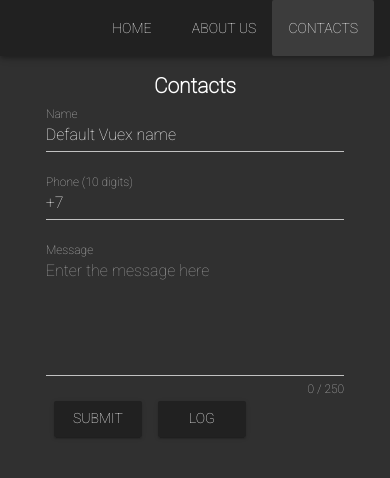
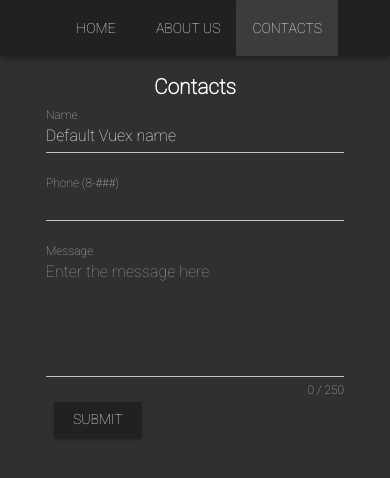
Before and after one commit to barikedoo/vue-test-task, a Vue app: page /contact in a window 390 px wide. Shown: the top 478 px of the page. Built offline with nearby package versions, Linux system fonts and the light colour scheme.

Commit message:
mask for contact form -> phone updarted

```diff
--- a/src/components/ContactUsForm.vue
+++ b/src/components/ContactUsForm.vue
@@ -14,11 +14,10 @@
           <v-text-field
           v-model="formData.phone"
           :rules="phoneRules"
-          label="Phone (10 digits)"
+          label="Phone (8-###)"
           placeholder=" "
           required
-          mask=" (###)-###-##-##"
-          prefix="+7"
+          mask="#-(###)-###-##-##"
           validate-on-blur
           ></v-text-field>
 
@@ -40,8 +39,6 @@
           >
           submit
           </v-btn>
-
-          <v-btn @click="log">log</v-btn>
 
         </v-form>
 
@@ -73,7 +70,7 @@ export default {
       ],
       phoneRules: [
         v => !!v || 'Phone is required',
-        v => (v && v.length == 10) || 'Phone number must be 10 digits'
+        v => (v && v.length == 11) || 'Phone number must be 11 digits'
       ],
       messageRules: [
         v => !!v || 'Message is required',
@@ -92,6 +89,8 @@ export default {
           console.log('all good');
 
           this.$store.dispatch('setFormData', this.formData)
+
+          // Имитируем запрос к серверу через промис и таймаут
 
           let request = new Promise((resolve, reject) => {
 
@@ -133,10 +132,6 @@ export default {
         }
       },
 
-      log() {
-      console.log({name: this.name, phone: '+7' + this.phone, msg: this.message })
-      },
-
       updateFormName() {
         this.formData.name = this.$store.getters.formData.name;
       },
--- a/src/components/Header.vue
+++ b/src/components/Header.vue
@@ -1,12 +1,13 @@
 <template>
     <div class="header">
-        <v-toolbar >
+        <v-toolbar>
             <v-spacer></v-spacer>
             <v-toolbar-items>
                 <v-btn :to="{name:'home'}" exact flat>home</v-btn>
                 <v-btn :to="{name:'about'}" flat>about us</v-btn>
                 <v-btn :to="{name:'contact'}" flat>contacts</v-btn>
             </v-toolbar-items>
+            <v-spacer class="hidden-sm-and-up"></v-spacer>
         </v-toolbar>
     </div>
 </template>
@@ -21,7 +22,6 @@ export default {
 .header {
     position: sticky;
     top: 0;
-    margin-top:-1px;
     z-index: 9999;
 }
 </style>
```
Also changed, not shown: src/assets/logo.png (deleted).
